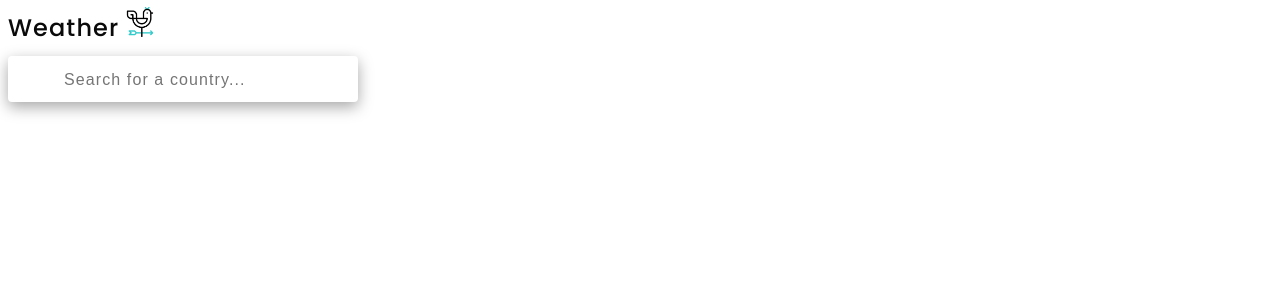
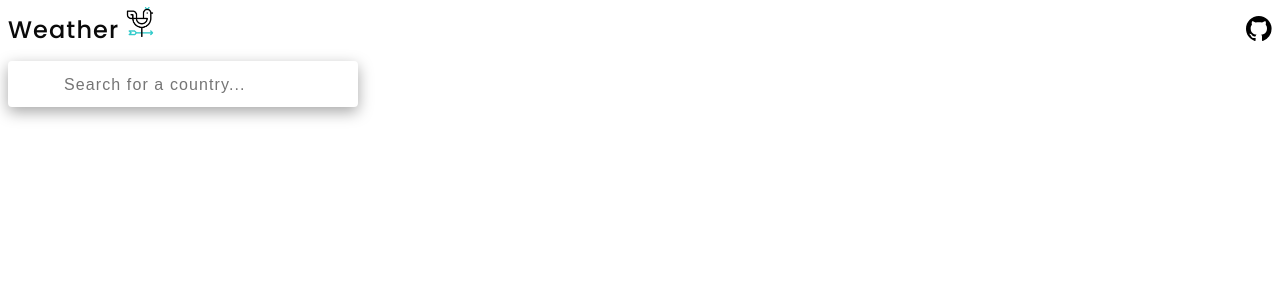
Before and after one commit to sudarshan161219/weather-app-v1, a React (Create React App) app: page / in a window 1280 px wide. Shown: the top 300 px of the page. Built offline with nearby package versions, Linux system fonts and the light colour scheme.

Commit message:
Wen, Dec 15/22

```diff
--- a/package.json
+++ b/package.json
@@ -8,7 +8,6 @@
     "@testing-library/react": "^13.4.0",
     "@testing-library/user-event": "^13.5.0",
     "react": "^18.2.0",
-    "react-animated-weather": "^4.0.1",
     "react-dom": "^18.2.0",
     "react-icons": "^4.7.1",
     "react-scripts": "5.0.1",
--- a/src/App.css
+++ b/src/App.css
@@ -58,18 +58,40 @@ body::-webkit-scrollbar {
 body {
 	line-height: 1;
 	font-family: 'Poppins', sans-serif;
-	background-color: #fff;
-	/* background-image: url('./images/animated-forest-park-s2siffpwqwzthugt.jfif'); */
+	/* background: linear-gradient(-45deg, #000000, #434343); */
+	/* background-size: 400% 400%;
+	animation: gradient 15s ease infinite; */
 	color: rgb(10, 10, 10);
 	margin: 1rem 0.5rem;
 }
+
+/* @keyframes gradient {
+	0% {
+		background-position: 0% 50%;
+	}
+	50% {
+		background-position: 100% 50%;
+	}
+	100% {
+		background-position: 0% 50%;
+	}
+} */
 
 
 .nav {
     align-items: center;
     display: flex;
     position: relative;
-	padding-bottom: 1rem;
+    padding-bottom: 1rem;
+    justify-content: space-between;
+}
+
+.github-icon{
+	font-size: 1.6rem;
+}
+
+a{
+	color: black;
 }
 .nav-icon {
     position: absolute;
@@ -294,11 +316,13 @@ outline: none;
 		border-radius: 5px;
 }
 
-  .first-card-container{
-display: grid;
-	gap: 120px;
+.first-card-container {
+    display: grid;
+    gap: 98px;
+    margin: 2rem;
+}
 
-}
+
 
 .img-container{
 	display: grid;
@@ -474,6 +498,9 @@ border-radius: 5px;
 }
 
 @media (min-width:500px) {
+	.first-card-container {
+		margin: 0rem;
+	}
 	.info-container{
 		/* margin: 1rem; */
 		display: grid;
@@ -487,6 +514,9 @@ border-radius: 5px;
 }
 
 @media (min-width:1024px) {
+
+
+
 	.input {
 		max-width: 350px;
 	}
@@ -524,4 +554,10 @@ border-radius: 5px;
 		height: 120px;
 	  }
 
+	  .github-icon:hover{
+		cursor: pointer;
+		transform: scale(1.2);
+		transition: cubic-bezier(0.175, 0.885, 0.32, 1.275) 0.5s;
+	}
+
 }
--- a/src/header.js
+++ b/src/header.js
@@ -1,5 +1,7 @@
 import React from 'react'
 import gif from './images/weathercock.gif'
+import {BsGithub} from 'react-icons/bs'
+
 
 
 
@@ -8,9 +10,8 @@ const Header = () => {
  return (
  <nav className="nav">
 <h1 className='nav-heading' >Weather </h1>
-{/* <WiCloudyGusts className='nav-icon' /> */}
 <img className='nav-icon' src={gif} alt='gif'></img>
-
+<a href="https://github.com/sudarshan161219" > < BsGithub className='github-icon' /></a>
  </nav>
       );
     };
```
Also changed, not shown: 1 other file (tests, documents, lock files or other folders).
